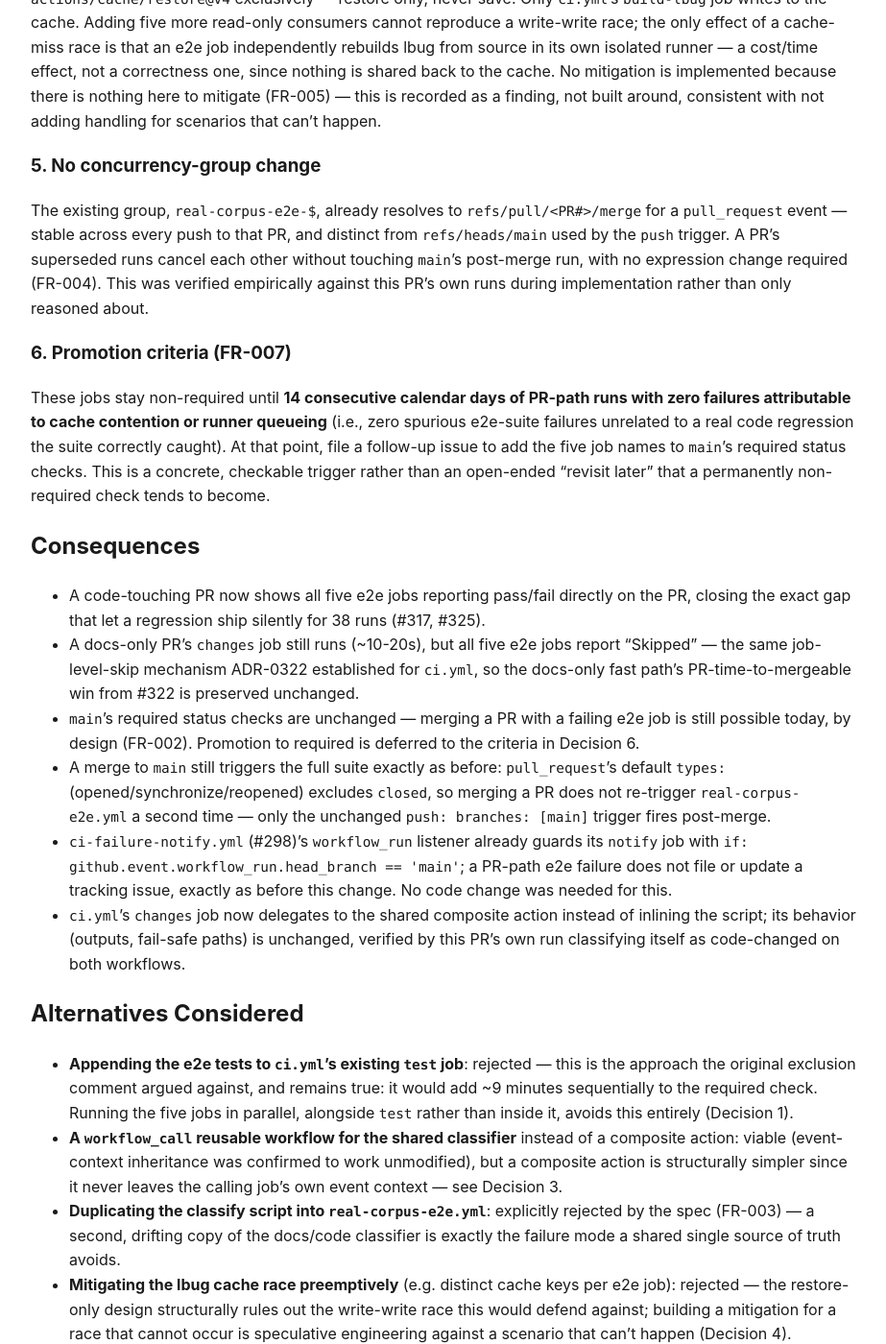
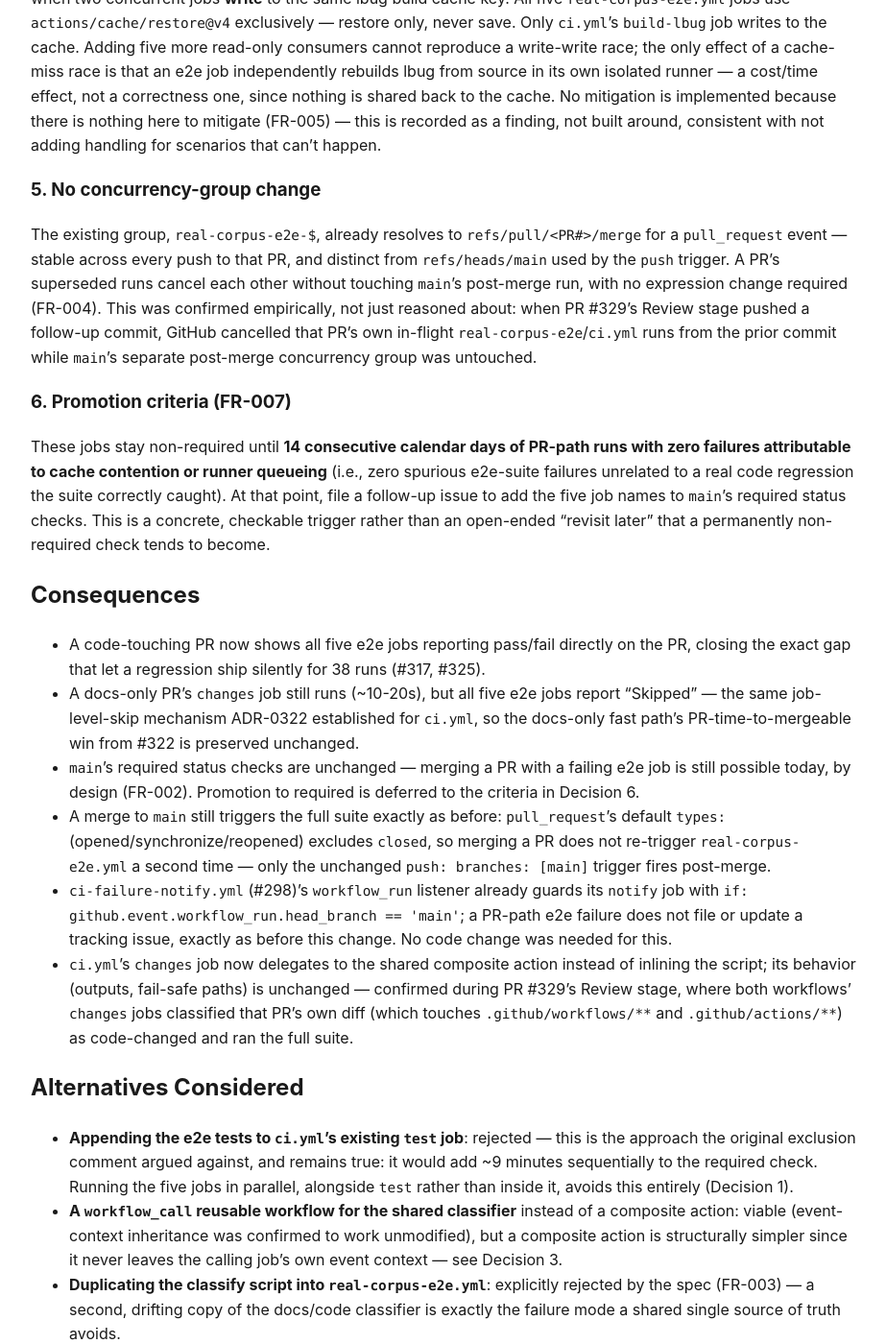
Before and after one commit to verveguy/liminis-context-graph, a Jekyll site: the page built from docs/adr/0328-real-corpus-e2e-on-pr-path.md, in a window 1280 px wide and 1400 px high, scrolled down 1631 px. Shown: the whole window at 96% size, without its empty margins (178-1101 px from the left). Built offline with Jekyll 4.4.1, drawn with Linux system fonts in a browser that asks for light colours; our own code applies the rules of GitHub Pages for plain Markdown files; some of the changed text lies outside the part shown.

Commit message:
docs(adr): fix PR number typo and don't overclaim pending measurements
ADR-0328 referred to "PR #328" (the issue number) where it meant the
actual pull request implementing this change, #329. It also asserted
the FR-006/SC-003 timing delta and two other claims as already
verified when they were written at Implement time, before any live
CI run had happened. Two of the three (concurrency-group isolation,
classify-job behavior) were in fact confirmed during Review's own CI
observation, so those are now stated with what was actually observed
and when. The timing-delta claim is still pending the PR's own test
job finishing, so it's now phrased as an expectation to be confirmed
rather than a completed result.

Flagged by CodeRabbit.

```diff
--- a/docs/adr/0328-real-corpus-e2e-on-pr-path.md
+++ b/docs/adr/0328-real-corpus-e2e-on-pr-path.md
@@ -27,9 +27,11 @@ does not hold — see Decision 1.
 Measured on run 30776173198 on `main`: the five jobs' wall clock is 8m46s (longest job
 6m09s). The required `test (ubuntu-latest)` check measured 17m45s–19m48s across four
 PRs the same evening. Run in parallel alongside `test` (not appended after it), the e2e
-suite finishes roughly 10 minutes before the check that already gates every PR.
-Expected added latency to a PR's mergeable time: zero, and PR #328 (this change) is
-itself a live measurement of that expectation.
+suite is expected to finish roughly 10 minutes before the check that already gates every
+PR. Expected added latency to a PR's mergeable time: zero — PR #329 (implementing this
+change) is the live measurement of that expectation; see its own Test Plan for the
+observed delta once its CI run completes (FR-006/SC-003 remain pending confirmation
+until then, not yet a completed result as of this writing).
 
 ### 2. Non-required, non-gating (FR-002)
 
@@ -83,8 +85,10 @@ The existing group, `real-corpus-e2e-${{ github.ref }}`, already resolves to
 `refs/pull/<PR#>/merge` for a `pull_request` event — stable across every push to that
 PR, and distinct from `refs/heads/main` used by the `push` trigger. A PR's superseded
 runs cancel each other without touching `main`'s post-merge run, with no expression
-change required (FR-004). This was verified empirically against this PR's own runs
-during implementation rather than only reasoned about.
+change required (FR-004). This was confirmed empirically, not just reasoned about: when
+PR #329's Review stage pushed a follow-up commit, GitHub cancelled that PR's own
+in-flight `real-corpus-e2e`/`ci.yml` runs from the prior commit while `main`'s separate
+post-merge concurrency group was untouched.
 
 ### 6. Promotion criteria (FR-007)
 
@@ -114,8 +118,10 @@ open-ended "revisit later" that a permanently non-required check tends to become
   does not file or update a tracking issue, exactly as before this change. No code
   change was needed for this.
 - `ci.yml`'s `changes` job now delegates to the shared composite action instead of
-  inlining the script; its behavior (outputs, fail-safe paths) is unchanged, verified by
-  this PR's own run classifying itself as code-changed on both workflows.
+  inlining the script; its behavior (outputs, fail-safe paths) is unchanged — confirmed
+  during PR #329's Review stage, where both workflows' `changes` jobs classified that
+  PR's own diff (which touches `.github/workflows/**` and `.github/actions/**`) as
+  code-changed and ran the full suite.
 
 ## Alternatives Considered
 
```
